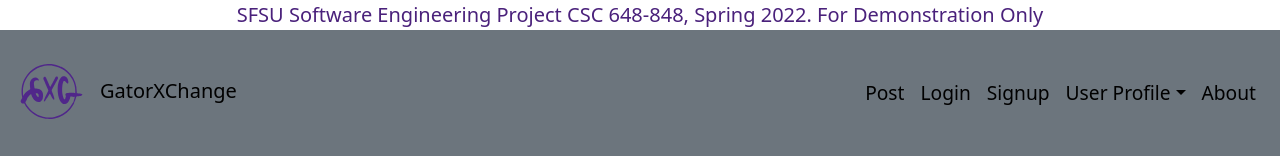
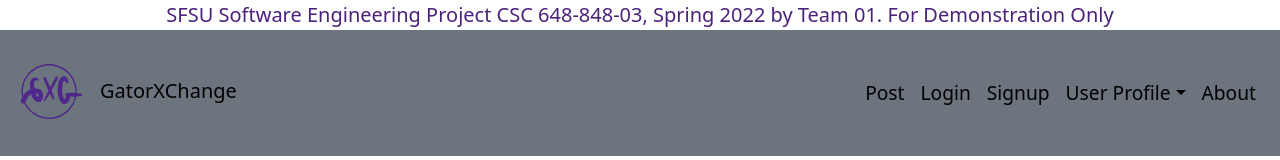
Before and after one commit to DrashtiShah23/online-marketplace-GatorXchange, a React (Create React App) app in the folder application/client/: page / in a window 1280 px wide. Shown: the top 160 px of the page. Built offline with nearby package versions, Linux system fonts and the light colour scheme; no server answers.

Commit message:
Changed the message displayed on Home page in navbar to include team number and section

```diff
--- a/application/client/src/components/NavBar.js
+++ b/application/client/src/components/NavBar.js
@@ -14,7 +14,7 @@ export default function NavBar() {
     <div>
       <div class="title-text">
         <p>
-        SFSU Software Engineering Project CSC 648-848, Spring 2022. For Demonstration Only
+        SFSU Software Engineering Project CSC 648-848-03, Spring 2022 by Team 01. For Demonstration Only
         </p>
       </div>
       {/* Changed the expand to sm from lg to make it mobile responsive */}
@@ -65,27 +65,14 @@ export default function NavBar() {
           </Nav>
           </Navbar.Collapse>
 
-        {/* <Navbar.Toggle aria-controls="responsive-navbar-nav" />
-        <Navbar.Collapse id="responsive-navbar-nav">
-          <Nav className="ms-auto">
-            <NavDropdown title="Account" id="collapsible-nav-dropdown">
-              <NavDropdown.Item
-                href="Login">Log in</NavDropdown.Item>
-              <NavDropdown.Item href="SignUp">
-                Sign up
-              </NavDropdown.Item>
-             // Example on how to set up *
-              <NavDropdown.Item href="#action/3.4">
-              </NavDropdown.Item>
-            </NavDropdown>
-          </Nav> */}
+
 
           <Nav>
             <Nav.Link href="About">About</Nav.Link>
             <Nav.Link eventKey={2} href="#memes">
             </Nav.Link>
           </Nav>
-        {/* </Navbar.Collapse> */}
+
 
       </Navbar >
 
```
